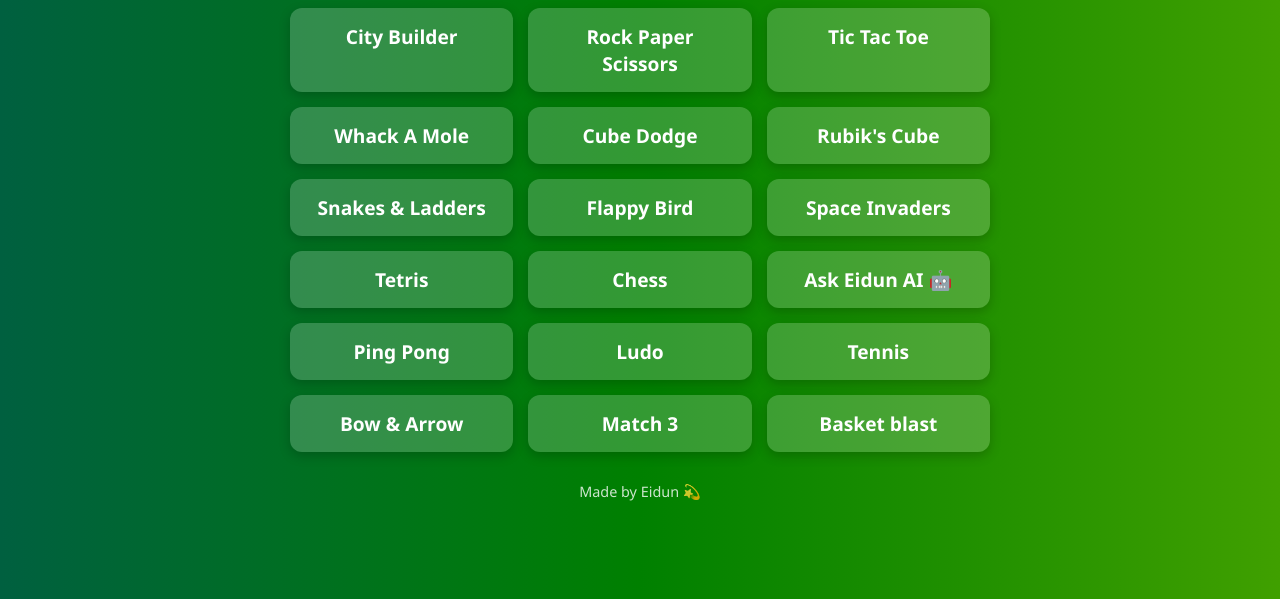
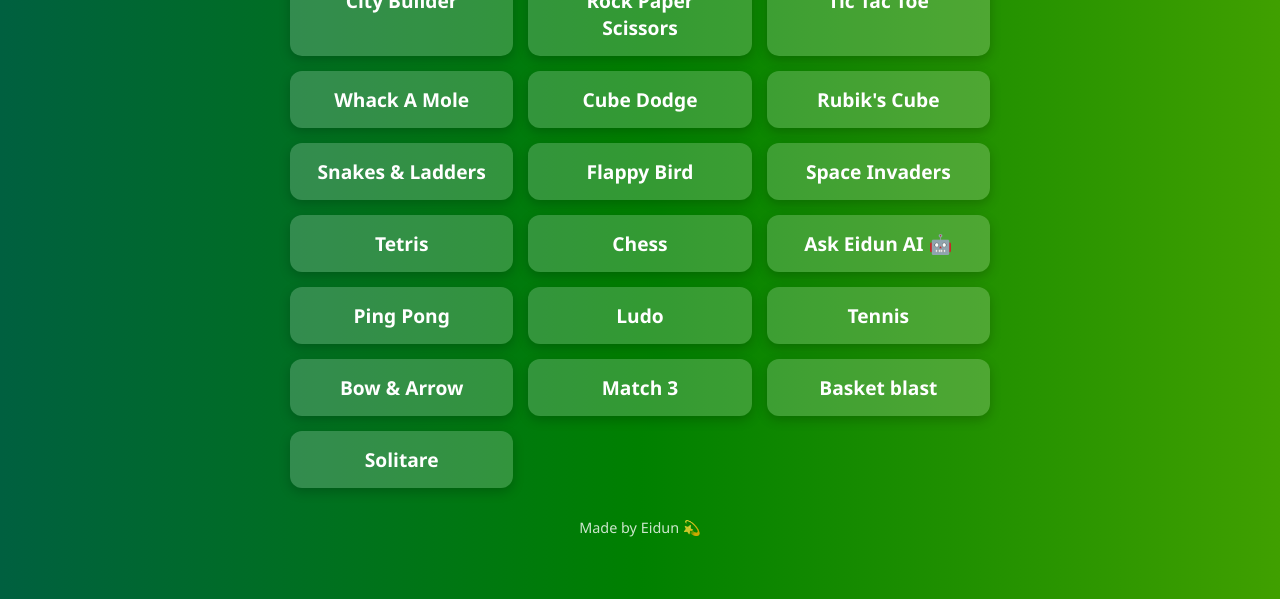
Before and after one commit to Eidun101/Eidun101.github.io, a plain HTML site: page index.html in a window 1280 px wide. Shown: the part 201-800 px from the top of the page. Drawn offline with Linux system fonts and the light colour scheme.

Commit message:
Update index.html

```diff
--- a/index.html
+++ b/index.html
@@ -103,6 +103,7 @@
     <a href="bow.html">Bow & Arrow</a>
     <a href="match3.html">Match 3</a>
     <a href="basketblast.html">Basket blast</a>
+    <a href="solitare.html">Solitare</a>
   </div>
 
   <footer>Made by Eidun 💫</footer>
```
